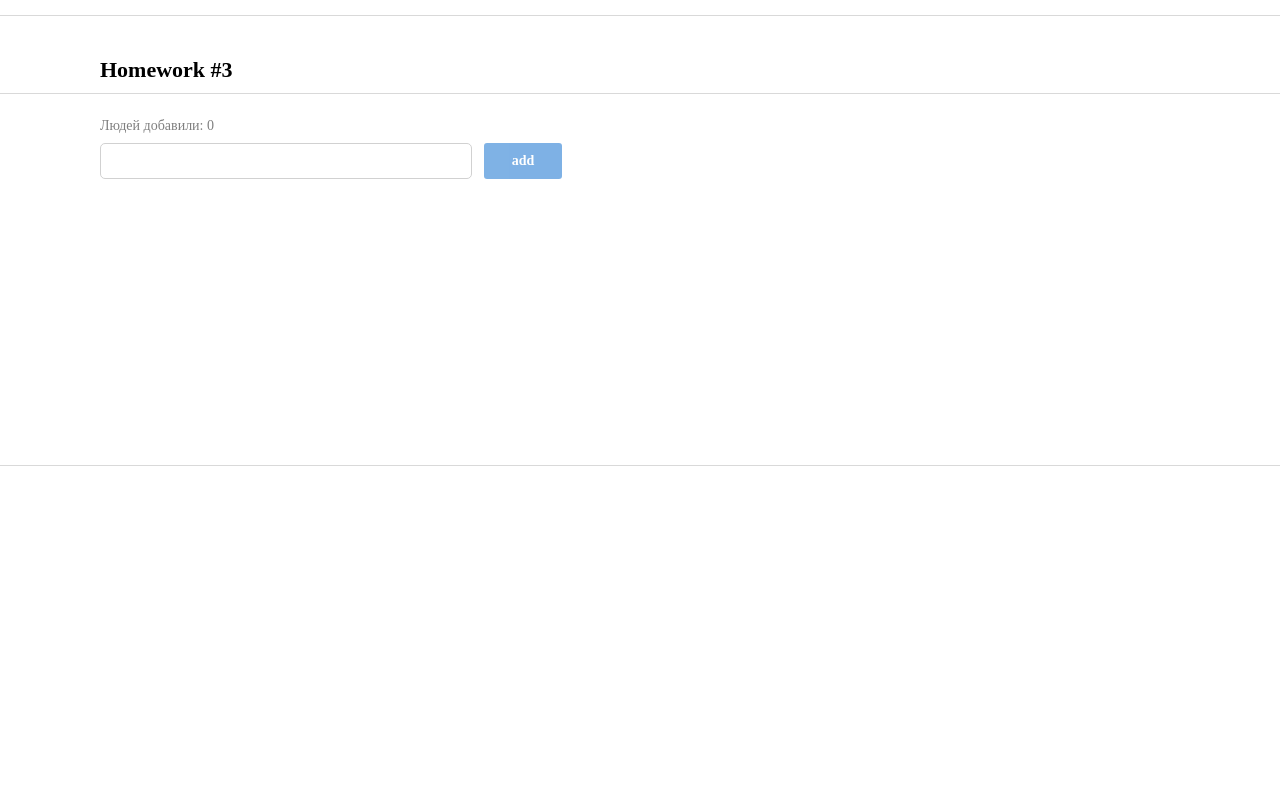
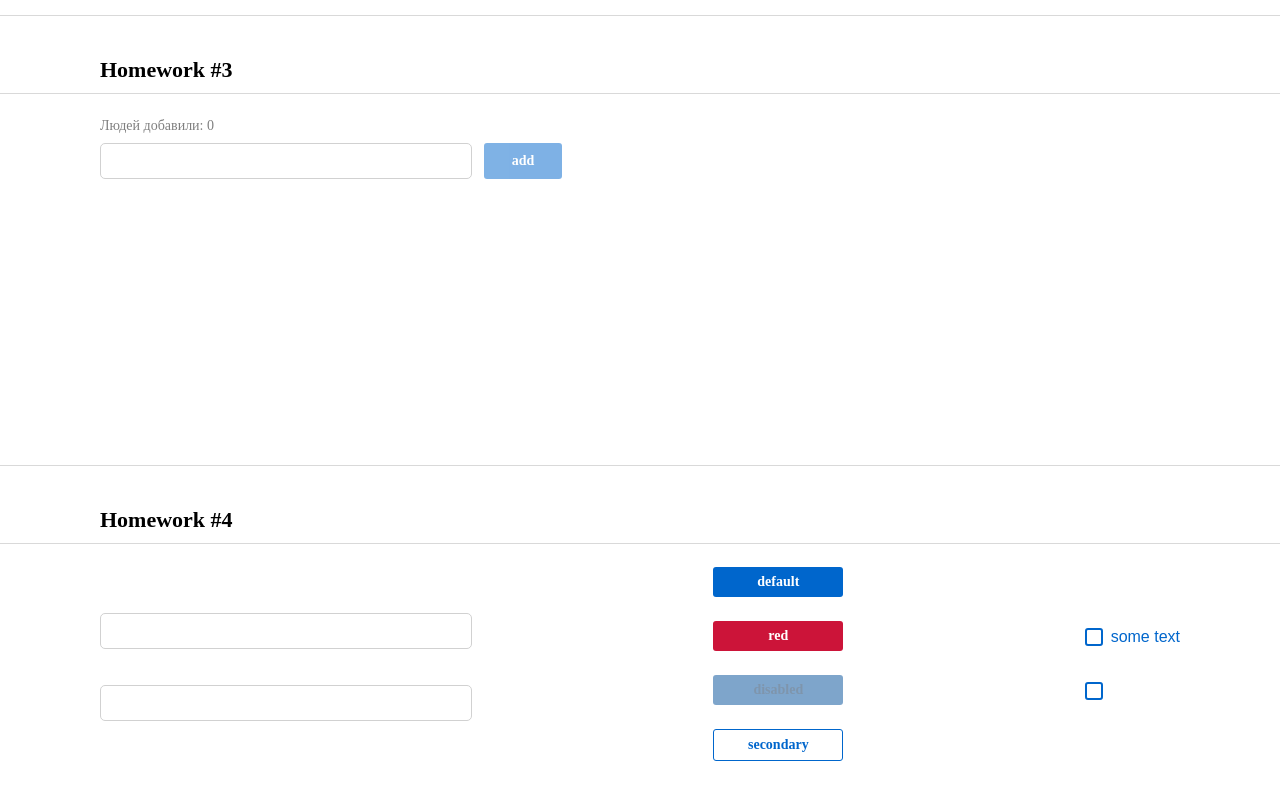
Before and after one commit to m-diana-dev/hws2, a React (Create React App) app: page /#/pre-junior in a window 1280 px wide. Shown: the part 934-1734 px from the top of the page. Before the commit the page ends 1490 px from the top, so only its background shows below. Built offline with nearby package versions, Linux system fonts and the light colour scheme.

Commit message:
homework-4

```diff
--- a/src/s1-main/App.tsx
+++ b/src/s1-main/App.tsx
@@ -3,6 +3,7 @@ import s from './App.module.css'
 import HW1 from '../s2-homeworks/hw01/HW1'
 import HW2 from "../s2-homeworks/hw02/HW2";
 import HW3 from "../s2-homeworks/hw03/HW3";
+import HW4 from "../s2-homeworks/hw04/HW4";
 
 function App() {
     return (
@@ -11,7 +12,7 @@ function App() {
             {/*раскомментировать по ходу выполнения*/}
             <HW2/>
             <HW3/>
-            {/*<HW4/>*/}
+            <HW4/>
 
             {/*при выполнении дз 5 и более - закомментировать здесь дз 1-4, так как они есть внутри дз 5*/}
             {/*<HW5/>*/}
--- a/src/s2-homeworks/hw04/HW4.tsx
+++ b/src/s2-homeworks/hw04/HW4.tsx
@@ -11,7 +11,7 @@ import Stand from './Stand'
 
 const HW4 = () => {
     return (
-        <div id={'hw4'}>
+        <div id={'hw4'} className={s2.hwWrapp}>
             <div className={s2.hwTitle}>Homework #4</div>
             {/*демонстрация возможностей компонент:*/}
             <div className={s2.hw}>
--- a/src/s2-homeworks/hw04/Stand.module.css
+++ b/src/s2-homeworks/hw04/Stand.module.css
@@ -2,12 +2,15 @@
     display: flex;
     justify-content: space-between;
     align-items: center;
+    gap: 30px;
 }
 
 .inputs {
     display: flex;
     flex-direction: column;
-    gap: 48px;
+    gap: 31px;
+    max-width: 372px;
+    width: 100%;
 }
 
 .buttons {
@@ -21,3 +24,12 @@
     flex-direction: column;
     gap: 36px;
 }
+
+@media (max-width: 776px) {
+    .stand {
+        flex-direction: column;
+    }
+    .inputs {
+        max-width: 100%;
+    }
+}
--- a/src/s2-homeworks/hw04/Stand.tsx
+++ b/src/s2-homeworks/hw04/Stand.tsx
@@ -1,4 +1,4 @@
-import React, { useState } from 'react'
+import React, {ChangeEvent, useState} from 'react'
 import s from './Stand.module.css'
 import SuperInputText from './common/c1-SuperInputText/SuperInputText'
 import SuperCheckbox from './common/c3-SuperCheckbox/SuperCheckbox'
--- a/src/s2-homeworks/hw04/common/c1-SuperInputText/SuperInputText.module.css
+++ b/src/s2-homeworks/hw04/common/c1-SuperInputText/SuperInputText.module.css
@@ -2,19 +2,35 @@
 }
 
 .input {
+    width: 100%;
+    height: 36px;
+    border: 1px solid #D1D1D1;
+    border-radius: 5px;
+    padding: 8px 12px;
+    font-weight: 500;
+    font-size: 16px;
+    line-height: 20px;
+    color: #000000;
 }
 
 .inputWrapper {
+    display: flex;
+    flex-direction: column-reverse;
 }
 
 .superInput {
 }
 
 .errorInput {
+    border-color: #CC1439;
 }
 
 .errorInput:focus {
 }
 
 .error {
+    font-size: 10px;
+    line-height: 12px;
+    color: #CC1439;
+    margin-bottom: 5px;
 }
--- a/src/s2-homeworks/hw04/common/c2-SuperButton/SuperButton.module.css
+++ b/src/s2-homeworks/hw04/common/c2-SuperButton/SuperButton.module.css
@@ -1,36 +1,61 @@
 .button {
+    font-weight: 600;
+    font-size: 14px;
+    line-height: 20px;
+    color: #FFFFFF;
+    padding: 5px 24px;
+    border-radius: 3px;
+    min-width: 130px;
+    transition: all .3s;
 }
 
 .disabled {
 }
 
-.secondary {
+
+.default {
+    background: #0066CC;
 }
 
-.default {
+.secondary {
+    border: 1px solid #0066CC;
+    border-radius: 3px;
+    background-color: #fff;
+    color: #0066CC;
 }
 
 .red {
+    background: #CC1439;
 }
 
 .default:hover {
+    background: #0080FF;
 }
 
 .red:hover {
+    background: #FF1A47;
 }
 
 .secondary:hover {
+    background: #E5F0FA;
 }
 
 
 .default:active {
+    background: #0059B3;
 }
 
 .secondary:active {
+    background: #C9E5FF;
 }
 
 .red:active {
+    background: #B31232;
 }
 
 .button:disabled {
+    background: #004D99;
+    opacity: 0.5;
+    pointer-events: none;
+    color: #002E5C;
 }
--- a/src/s2-homeworks/hw04/common/c2-SuperButton/SuperButton.tsx
+++ b/src/s2-homeworks/hw04/common/c2-SuperButton/SuperButton.tsx
@@ -17,12 +17,21 @@ const SuperButton: React.FC<SuperButtonPropsType> = (
         ...restProps // все остальные пропсы попадут в объект restProps, там же будет children
     }
 ) => {
-    const finalClassName = s.button
+    // const finalClassName = s.button
         // + (disabled
         //         ? ...
         //         : xType === 'red'
         //             ? ...
-        + (className ? ' ' + className : '') // задачка на смешивание классов
+        // + (className ? ' ' + className : '')
+    // задачка на смешивание классов
+
+    const finalClassName = s.button
+        + ' ' + (disabled
+            ? s.disabled
+            : xType === 'secondary'
+                ? s.secondary : s.default)
+        + ' ' + (xType === 'red' ? '' + s.red : '')
+
 
     return (
         <button
--- a/src/s2-homeworks/hw04/common/c3-SuperCheckbox/SuperCheckbox.tsx
+++ b/src/s2-homeworks/hw04/common/c3-SuperCheckbox/SuperCheckbox.tsx
@@ -27,8 +27,11 @@ const SuperCheckbox: React.FC<SuperCheckboxPropsType> = (
     }
 ) => {
     const onChangeCallback = (e: ChangeEvent<HTMLInputElement>) => {
-        // задачка на написание онченджа
-
+        if (onChangeChecked) {
+            onChangeChecked(e.currentTarget.checked)
+        } else {
+            onChange?.(e)
+        }
     }
 
     const finalInputClassName = s.checkbox
```
